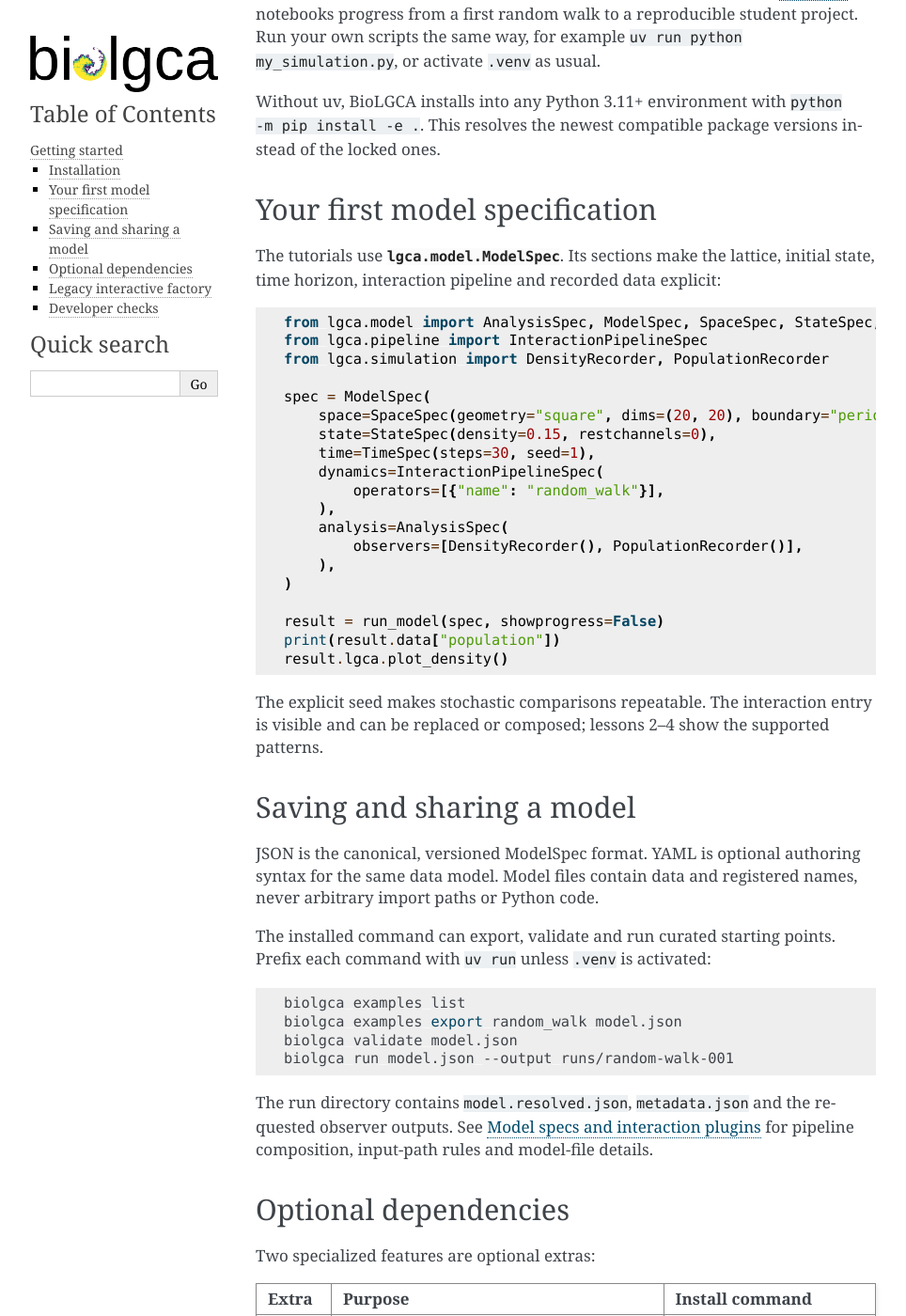
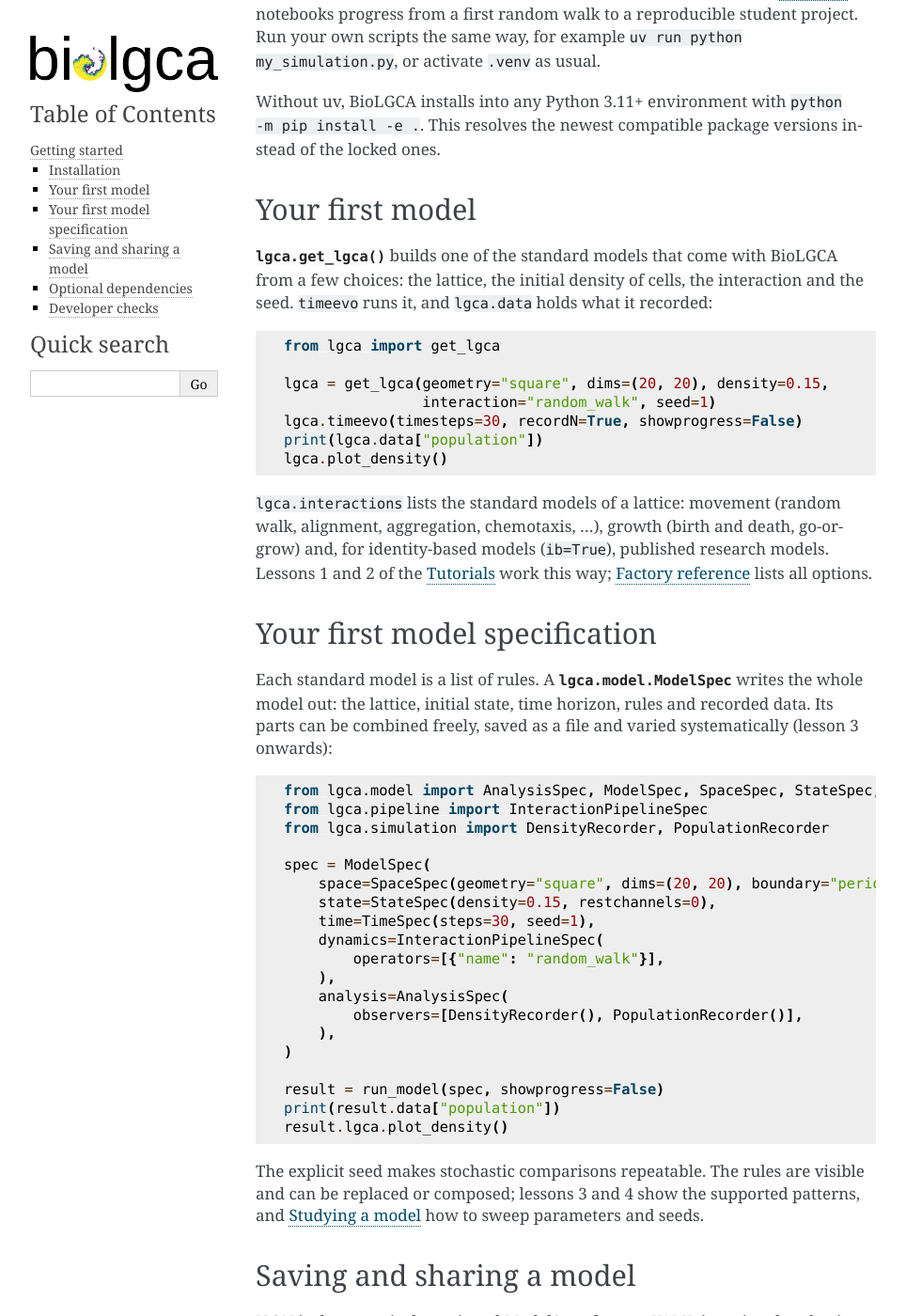
Before and after one commit to sisyga/biolgca, a Sphinx documentation site: the page built from docs/source/getting_started.rst, in a window 1280 px wide and 1400 px high, scrolled down 677 px. Shown: the whole window at 94% size, without its empty margins (148-1112 px from the left). Built offline with Sphinx 7.4.7, drawn with Linux system fonts in a browser that asks for light colours; some of the changed text lies outside the part shown.

Commit message:
docs: get_lgca is the quick start, ModelSpec follows from lesson 3
The docs home, getting started and tutorials 1 and 2 build standard models
with get_lgca; tutorial 3 introduces ModelSpec and shows that a standard
model written as a spec runs the identical trajectory. lgca.data gives the
recordings of the last timeevo by name, like result.data; run data now
include only the recorders of that run.

Co-Authored-By: Claude Opus 5.5 <noreply@anthropic.com>

```diff
--- a/docs/source/getting_started.rst
+++ b/docs/source/getting_started.rst
@@ -41,11 +41,37 @@ Without uv, BioLGCA installs into any Python 3.11+ environment with
 ``python -m pip install -e .``. This resolves the newest compatible package
 versions instead of the locked ones.
 
+Your first model
+----------------
+
+:func:`lgca.get_lgca` builds one of the standard models that come with
+BioLGCA from a few choices: the lattice, the initial density of cells, the
+interaction and the seed. ``timeevo`` runs it, and ``lgca.data`` holds what
+it recorded:
+
+.. code-block:: python
+
+   from lgca import get_lgca
+
+   lgca = get_lgca(geometry="square", dims=(20, 20), density=0.15,
+                   interaction="random_walk", seed=1)
+   lgca.timeevo(timesteps=30, recordN=True, showprogress=False)
+   print(lgca.data["population"])
+   lgca.plot_density()
+
+``lgca.interactions`` lists the standard models of a lattice: movement
+(random walk, alignment, aggregation, chemotaxis, ...), growth (birth and
+death, go-or-grow) and, for identity-based models (``ib=True``), published
+research models. Lessons 1 and 2 of the :doc:`tutorials/index` work this way;
+:doc:`reference/factory_reference` lists all options.
+
 Your first model specification
 ------------------------------
 
-The tutorials use :class:`lgca.model.ModelSpec`. Its sections make the lattice,
-initial state, time horizon, interaction pipeline and recorded data explicit:
+Each standard model is a list of rules. A :class:`lgca.model.ModelSpec` writes
+the whole model out: the lattice, initial state, time horizon, rules and
+recorded data. Its parts can be combined freely, saved as a file and varied
+systematically (lesson 3 onwards):
 
 .. code-block:: python
 
@@ -69,9 +95,10 @@ initial state, time horizon, interaction pipeline and recorded data explicit:
    print(result.data["population"])
    result.lgca.plot_density()
 
-The explicit seed makes stochastic comparisons repeatable. The interaction
-entry is visible and can be replaced or composed; lessons 2--4 show the
-supported patterns.
+The explicit seed makes stochastic comparisons repeatable. The rules are
+visible and can be replaced or composed; lessons 3 and 4 show the supported
+patterns, and :doc:`how_to/studying_a_model` how to sweep parameters and
+seeds.
 
 Saving and sharing a model
 --------------------------
@@ -117,14 +144,6 @@ tools are dependency groups rather than extras: ``test``, ``docs`` and ``dev``
 (both). ``uv sync`` installs ``dev`` by default; ``uv sync --no-default-groups
 --group docs`` installs only the documentation tools.
 
-Legacy interactive factory
---------------------------
-
-The :func:`lgca.get_lgca` factory remains supported for existing code and quick
-interactive experiments. New teaching and reproducible projects use ModelSpec
-because it makes interactions, seeds and recorded data reviewable. See
-:doc:`reference/factory_reference` for the complete factory matrix.
-
 Developer checks
 ----------------
 
```
Also changed, not shown: AGENTS.md (+3 -2 lines), CHANGELOG.md (+6 -0 lines), docs/development/usability_roadmap.md (+8 -0 lines), docs/source/index.rst (+21 -7 lines), docs/source/tutorials/index.rst (+4 -3 lines), docs/source/tutorials/01_fundamentals.ipynb, docs/source/tutorials/02_collective_movement.ipynb, docs/source/tutorials/03_combining_interactions.ipynb, 5 other files.
